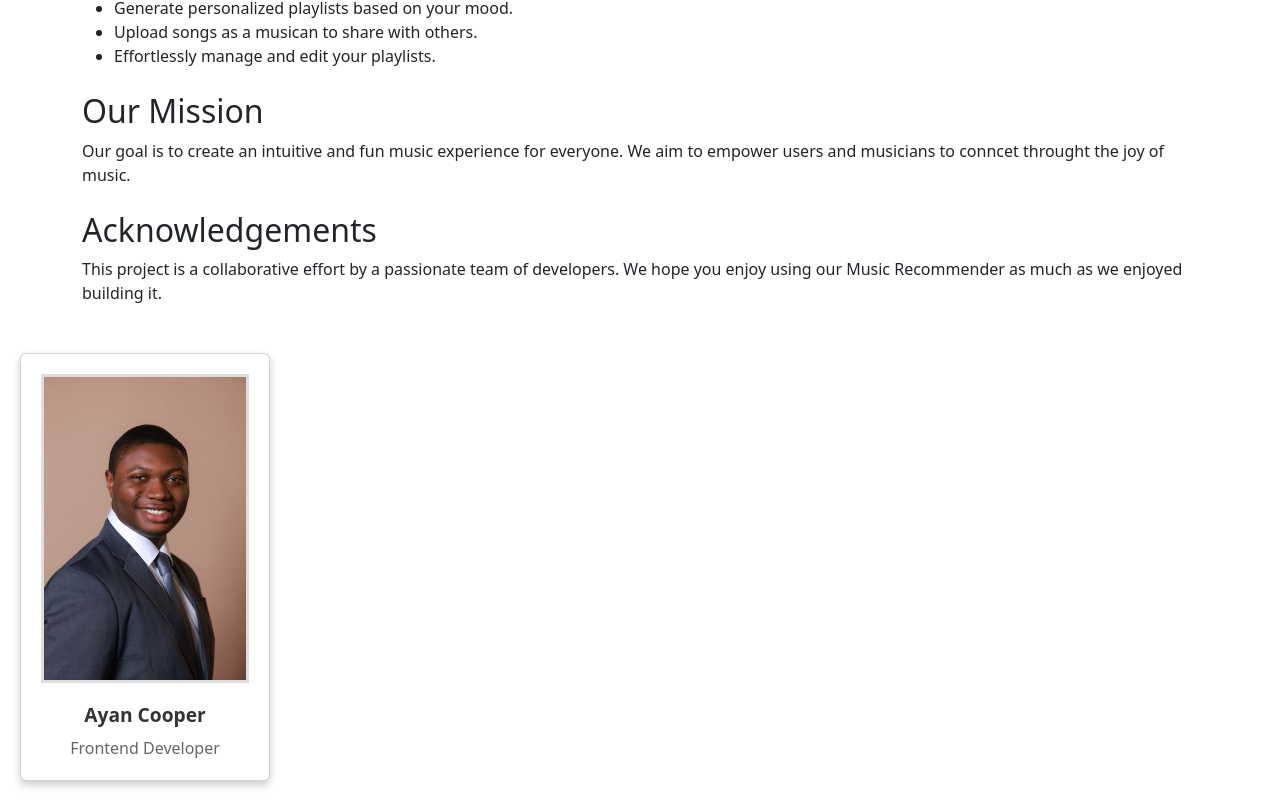
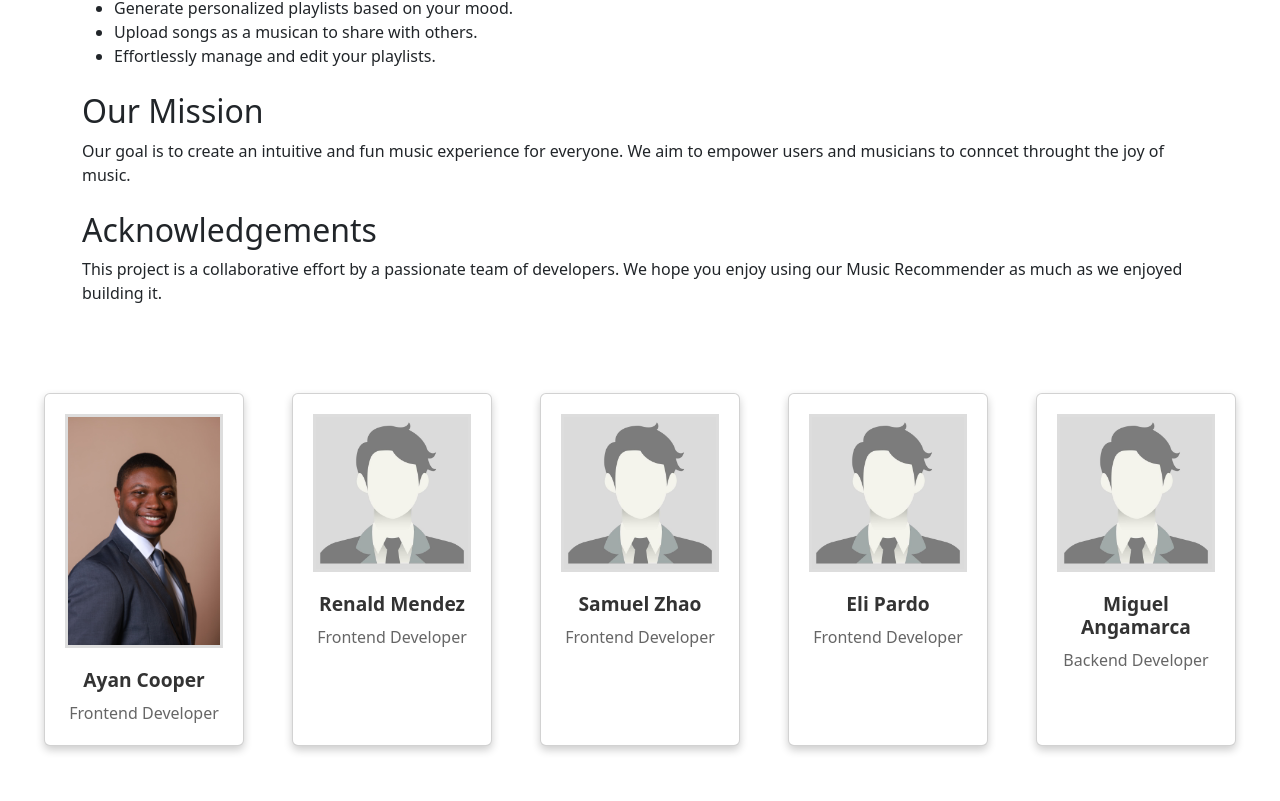
Before and after one commit to MichaelAngamarca/418Project, a React (Create React App) app: page /howtouse in a window 1280 px wide. Shown: the part 298-1099 px from the top of the page. Built offline with nearby package versions, Linux system fonts and the light colour scheme.

Commit message:
Added placeholder images for other developer's cards.

```diff
--- a/src/About/About.css
+++ b/src/About/About.css
@@ -1,4 +1,4 @@
-.card {
+.cards-container {
     display: flex;
     flex-wrap: wrap;
     justify-content: space-around;
@@ -9,7 +9,7 @@
     text-align: center;
     margin: 20px;
     padding: 20px;
-    width: 250px;
+    width: 200px;
     box-shadow: 0 4px 8px rgba(0, 0, 0, 0.2);
     background-color: #ffffff;
     border: 1px solid #e0e0e0;
--- a/src/About/About.js
+++ b/src/About/About.js
@@ -1,6 +1,7 @@
 import React from 'react'
 import "./About.css";
 import ayanCooper from '../assets/images/ayan_cooper.JPG';
+import placeHolder from '../assets/images/placeHolder418.jpg';
 
 const About = () => {
   return (
@@ -75,11 +76,35 @@ const About = () => {
      </div>
    </div>
 
-    <div className="cards-containter">
+    <div className="cards-container">
       <div className="card">
         <img src={ayanCooper} alt="Ayan Cooper" />
         <h3>Ayan Cooper</h3>
         <p>Frontend Developer</p>
+      </div>
+
+      <div className="card">
+        <img src={placeHolder} alt="Renald Mendez" />
+        <h3>Renald Mendez</h3>
+        <p>Frontend Developer</p>
+      </div>
+
+      <div className="card">
+        <img src={placeHolder} alt="Samuel Zhao" />
+        <h3>Samuel Zhao</h3>
+        <p>Frontend Developer</p>
+      </div>
+
+      <div className="card">
+        <img src={placeHolder} alt="Eli Pardo" />
+        <h3>Eli Pardo</h3>
+        <p>Frontend Developer</p>
+      </div>
+
+      <div className="card">
+        <img src={placeHolder} alt="Miguel Angamarca" />
+        <h3>Miguel Angamarca</h3>
+        <p>Backend Developer</p>
       </div>
     </div>
 
```
Also changed, not shown: src/assets/images/placeHolder418.jpg (added).
